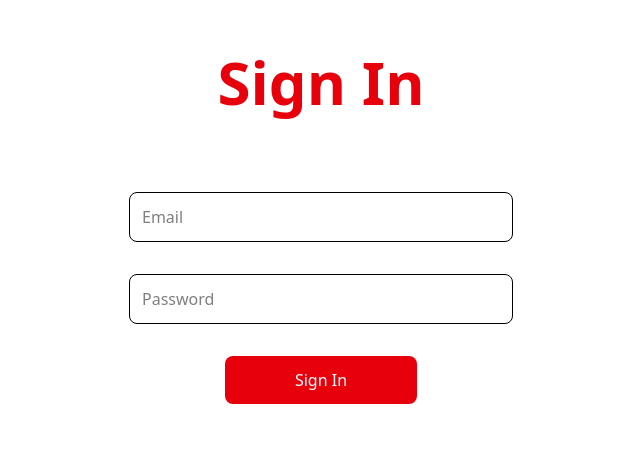
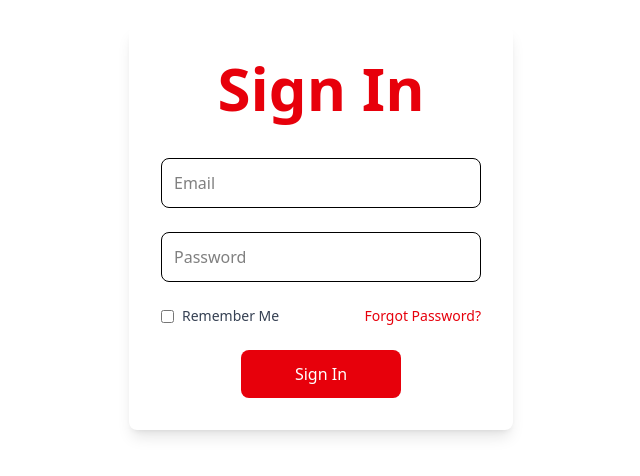
Before and after one commit to SrutiGupta/waltz25-client, a React (Vite) app: page /login in a window 1280 px wide. Shown: the part 172-648 px from the top of the page, without its empty margins (319-959 px from the left). Built offline with nearby package versions, Linux system fonts and the light colour scheme.

Commit message:
Add "Remember Me" feature and implement password reset functionality in Login component

```diff
--- a/src/pages/Login/Login.jsx
+++ b/src/pages/Login/Login.jsx
@@ -3,20 +3,32 @@ import React, { useState } from "react";
 const Login = () => {
   const [email, setEmail] = useState("");
   const [password, setPassword] = useState("");
+  const [rememberMe, setRememberMe] = useState(false);
+  const [showForgotPassword, setShowForgotPassword] = useState(false);
+  const [resetEmail, setResetEmail] = useState("");
 
   const handleSubmit = (e) => {
     e.preventDefault();
-    console.log("Email:", email, "Password:", password);
+    console.log("Email:", email, "Password:", password, "Remember Me:", rememberMe);
+  };
+
+  const handleForgotPassword = (e) => {
+    e.preventDefault();
+    console.log("Password reset email sent to:", resetEmail);
+    setShowForgotPassword(false);
   };
 
   return (
-    <div
-      className="min-h-screen flex items-center justify-center bg-cover bg-center"
-      // style={{ backgroundImage: "url('/bg.png')" }}
-    >
-      <div className="w-96 ">
-        <h2 className="text-6xl font-bold text-center mb-20 text-red-600">Sign In</h2>
-        <form onSubmit={handleSubmit} className="space-y-8">
+    <div className="min-h-screen flex items-center justify-center bg-cover bg-center relative">
+      {/* Blur Everything Except Forgot Password Box */}
+      {showForgotPassword && (
+        <div className="absolute inset-0 bg-black bg-opacity-50 backdrop-blur-md"></div>
+      )}
+
+      {/* Login Box - Blurred When Forgot Password is Open */}
+      <div className={`w-96 p-8 rounded-lg shadow-lg transition ${showForgotPassword ? "blur-sm" : "bg-white"}`}>
+        <h2 className="text-6xl font-bold text-center mb-10 text-red-600">Sign In</h2>
+        <form onSubmit={handleSubmit} className="space-y-6">
           <input
             type="email"
             placeholder="Email"
@@ -33,14 +45,70 @@ const Login = () => {
             onChange={(e) => setPassword(e.target.value)}
             required
           />
-          <button
-            type="submit"
-            className="w-1/2 ml-24 bg-red-600  text-white p-3 rounded-lg hover:bg-red-900 transition"
-          >
-            Sign In
-          </button>
+
+          {/* Remember Me & Forgot Password */}
+          <div className="flex justify-between items-center text-sm">
+            <label className="flex items-center space-x-2">
+              <input
+                type="checkbox"
+                className="accent-red-600"
+                checked={rememberMe}
+                onChange={(e) => setRememberMe(e.target.checked)}
+              />
+              <span className="text-gray-700">Remember Me</span>
+            </label>
+            <button
+              type="button"
+              onClick={() => setShowForgotPassword(true)}
+              className="text-red-600 hover:underline"
+            >
+              Forgot Password?
+            </button>
+          </div>
+
+          {/* Sign In Button */}
+          <div className="flex justify-center">
+            <button
+              type="submit"
+              className="w-1/2 bg-red-600 text-white p-3 rounded-lg hover:bg-red-900 transition"
+            >
+              Sign In
+            </button>
+          </div>
         </form>
       </div>
+
+      {/* Forgot Password Popup (Only This is Clear) */}
+      {showForgotPassword && (
+        <div className="absolute inset-0 flex items-center justify-center">
+          <div className="bg-white p-6 rounded-lg shadow-lg w-96 z-20">
+            <h2 className="text-xl font-semibold mb-4">Reset Password</h2>
+            <p className="text-sm text-gray-600 mb-4">Enter your email to reset your password</p>
+            <input
+              type="email"
+              placeholder="Enter your email"
+              className="w-full p-2 border rounded-lg focus:outline-none focus:ring-2 focus:ring-orange-500"
+              value={resetEmail}
+              onChange={(e) => setResetEmail(e.target.value)}
+              required
+            />
+            <div className="flex justify-end space-x-4 mt-4">
+              <button
+                className="px-4 py-2 bg-gray-400 text-white rounded-lg hover:bg-gray-500 transition"
+                onClick={() => setShowForgotPassword(false)}
+              >
+                Cancel
+              </button>
+              <button
+                className="px-4 py-2 bg-red-600 text-white rounded-lg hover:bg-red-900 transition"
+                onClick={handleForgotPassword}
+              >
+                Send Reset Link
+              </button>
+            </div>
+          </div>
+        </div>
+      )}
     </div>
   );
 };
```
